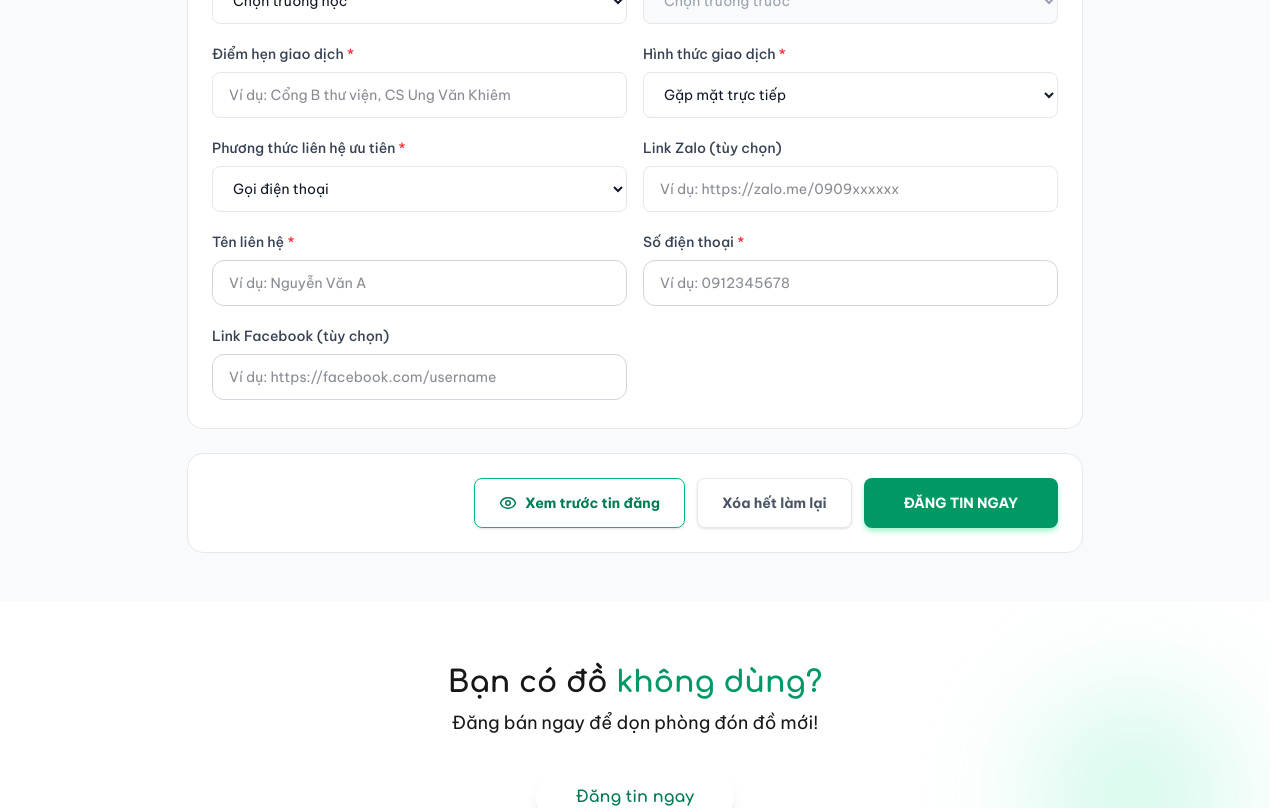
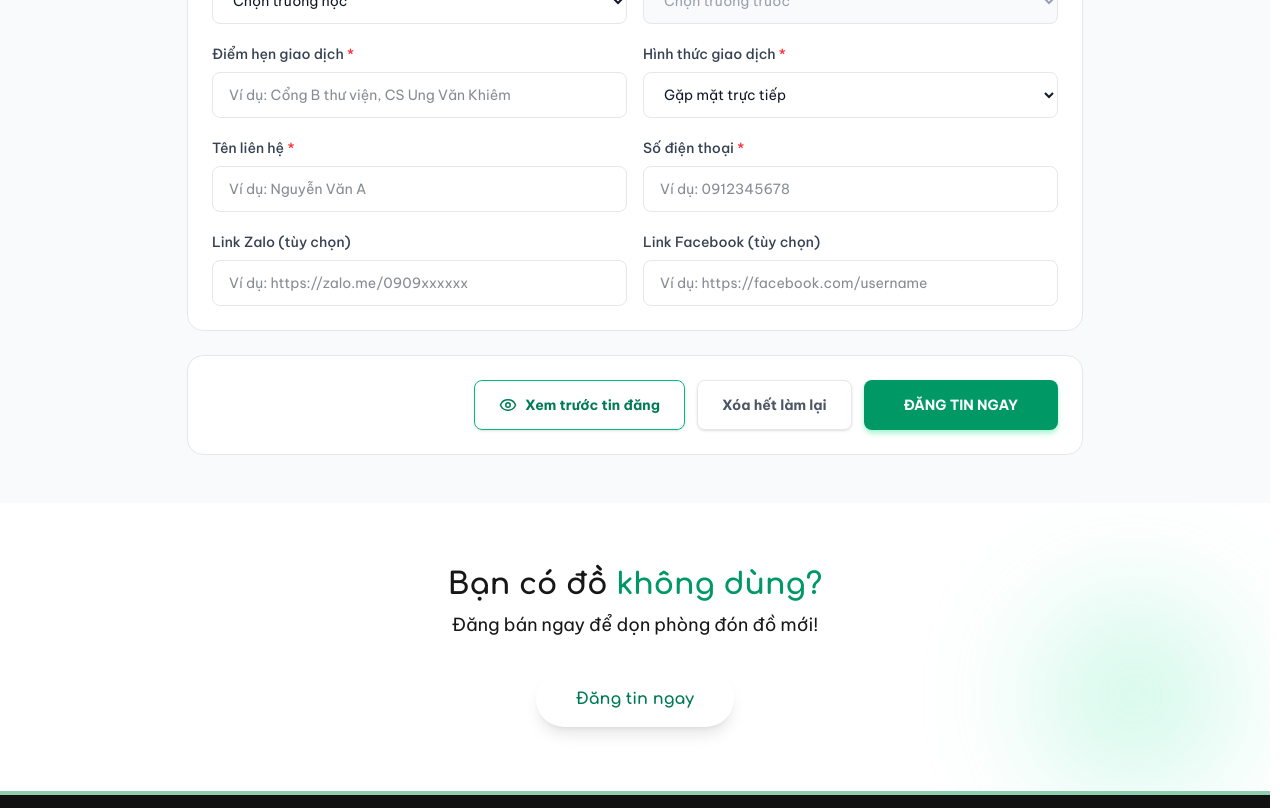
Before and after one commit to ngcnguywn0124/FE-LUM-trade-ecommerce, a Next.js app: page /dang-tin in a window 1280 px wide. Shown: the part 1820-2628 px from the top of the page. Built offline with nearby package versions, Linux system fonts and the light colour scheme.

Commit message:
style: update post v3

```diff
--- a/components/features/post-item/PostItemLocationContact.tsx
+++ b/components/features/post-item/PostItemLocationContact.tsx
@@ -1,6 +1,6 @@
 import { getCampusesBySchool, mockSchools } from '@/lib/categoriesData';
 import PostItemSection from './PostItemSection';
-import { ContactMethod, PostItemErrors, PostItemFormData, TransactionType } from '../../../types/post';
+import { PostItemErrors, PostItemFormData, TransactionType } from '../../../types/post';
 
 interface PostItemLocationContactProps {
   formData: PostItemFormData;
@@ -11,11 +11,6 @@ interface PostItemLocationContactProps {
 const PostItemLocationContact = ({ formData, errors, onFieldChange }: PostItemLocationContactProps) => {
   const selectedSchool = mockSchools.find((school) => school.id === formData.schoolId);
   const campuses = selectedSchool ? getCampusesBySchool(selectedSchool.id) : [];
-  const contactMethodOptions: { value: ContactMethod; label: string }[] = [
-    { value: 'phone', label: 'Gọi điện thoại' },
-    { value: 'zalo', label: 'Zalo' },
-    { value: 'chat', label: 'Chat trong app' },
-  ];
   const transactionTypeOptions: { value: TransactionType; label: string }[] = [
     { value: 'meetup', label: 'Gặp mặt trực tiếp' },
     { value: 'delivery', label: 'Giao hàng' },
@@ -111,24 +106,36 @@ const PostItemLocationContact = ({ formData, errors, onFieldChange }: PostItemLo
 
         <div className="grid grid-cols-1 md:grid-cols-2 gap-4">
           <div>
-            <label htmlFor="post-contact-method" className="block text-sm font-medium text-gray-700 mb-2">
-              Phương thức liên hệ ưu tiên <span className="text-red-500">*</span>
+            <label htmlFor="post-contact-name" className="block text-sm font-medium text-gray-700 mb-2">
+              Tên liên hệ <span className="text-red-500">*</span>
             </label>
-            <select
-              id="post-contact-method"
-              value={formData.contactMethod}
-              onChange={(event) => onFieldChange('contactMethod', event.target.value as ContactMethod)}
-              className="w-full rounded-lg border border-gray-200 px-4 py-3 text-sm text-gray-900 transition-all focus:outline-none focus:ring-2 focus:ring-emerald-500 focus:border-emerald-500 cursor-pointer bg-white"
-            >
-              {contactMethodOptions.map((option) => (
-                <option key={option.value} value={option.value}>
-                  {option.label}
-                </option>
-              ))}
-            </select>
-            {errors.contactMethod && <p className="mt-1 text-xs text-red-500 font-medium">{errors.contactMethod}</p>}
+            <input
+              id="post-contact-name"
+              value={formData.contactName}
+              onChange={(event) => onFieldChange('contactName', event.target.value)}
+              placeholder="Ví dụ: Nguyễn Văn A"
+              className="w-full rounded-lg border border-gray-200 px-4 py-3 text-sm text-gray-900 transition-all focus:outline-none focus:ring-2 focus:ring-emerald-500 focus:border-emerald-500"
+            />
+            {errors.contactName && <p className="mt-1 text-xs text-red-500 font-medium">{errors.contactName}</p>}
           </div>
 
+          <div>
+            <label htmlFor="post-contact-phone" className="block text-sm font-medium text-gray-700 mb-2">
+              Số điện thoại <span className="text-red-500">*</span>
+            </label>
+            <input
+              id="post-contact-phone"
+              value={formData.contactPhone}
+              onChange={(event) => onFieldChange('contactPhone', event.target.value.replace(/[^\d]/g, ''))}
+              placeholder="Ví dụ: 0912345678"
+              className="w-full rounded-lg border border-gray-200 px-4 py-3 text-sm text-gray-900 transition-all focus:outline-none focus:ring-2 focus:ring-emerald-500 focus:border-emerald-500"
+              inputMode="numeric"
+            />
+            {errors.contactPhone && <p className="mt-1 text-xs text-red-500 font-medium">{errors.contactPhone}</p>}
+          </div>
+        </div>
+
+        <div className="grid grid-cols-1 md:grid-cols-2 gap-4">
           <div>
             <label htmlFor="post-zalo-link" className="block text-sm font-medium text-gray-700 mb-2">
               Link Zalo (tùy chọn)
@@ -142,37 +149,6 @@ const PostItemLocationContact = ({ formData, errors, onFieldChange }: PostItemLo
             />
             {errors.zaloLink && <p className="mt-1 text-xs text-red-500 font-medium">{errors.zaloLink}</p>}
           </div>
-        </div>
-
-        <div className="grid grid-cols-1 md:grid-cols-2 gap-4">
-          <div>
-            <label htmlFor="post-contact-name" className="block text-sm font-medium text-gray-700 mb-2">
-              Tên liên hệ <span className="text-red-500">*</span>
-            </label>
-            <input
-              id="post-contact-name"
-              value={formData.contactName}
-              onChange={(event) => onFieldChange('contactName', event.target.value)}
-              placeholder="Ví dụ: Nguyễn Văn A"
-              className="w-full rounded-xl border border-gray-300 px-4 py-3 text-sm text-gray-900 focus:outline-none focus:ring-2 focus:ring-emerald-500"
-            />
-            <p className="mt-1 text-xs text-red-500">{errors.contactName}</p>
-          </div>
-
-          <div>
-            <label htmlFor="post-contact-phone" className="block text-sm font-medium text-gray-700 mb-2">
-              Số điện thoại <span className="text-red-500">*</span>
-            </label>
-            <input
-              id="post-contact-phone"
-              value={formData.contactPhone}
-              onChange={(event) => onFieldChange('contactPhone', event.target.value.replace(/[^\d]/g, ''))}
-              placeholder="Ví dụ: 0912345678"
-              className="w-full rounded-xl border border-gray-300 px-4 py-3 text-sm text-gray-900 focus:outline-none focus:ring-2 focus:ring-emerald-500"
-              inputMode="numeric"
-            />
-            <p className="mt-1 text-xs text-red-500">{errors.contactPhone}</p>
-          </div>
 
           <div>
             <label htmlFor="post-facebook-link" className="block text-sm font-medium text-gray-700 mb-2">
@@ -183,9 +159,9 @@ const PostItemLocationContact = ({ formData, errors, onFieldChange }: PostItemLo
               value={formData.facebookLink}
               onChange={(event) => onFieldChange('facebookLink', event.target.value)}
               placeholder="Ví dụ: https://facebook.com/username"
-              className="w-full rounded-xl border border-gray-300 px-4 py-3 text-sm text-gray-900 focus:outline-none focus:ring-2 focus:ring-emerald-500"
+              className="w-full rounded-lg border border-gray-200 px-4 py-3 text-sm text-gray-900 transition-all focus:outline-none focus:ring-2 focus:ring-emerald-500 focus:border-emerald-500"
             />
-            <p className="mt-1 text-xs text-red-500">{errors.facebookLink}</p>
+            {errors.facebookLink && <p className="mt-1 text-xs text-red-500 font-medium">{errors.facebookLink}</p>}
           </div>
         </div>
       </div>
--- a/components/features/post-item/PostItemPage.tsx
+++ b/components/features/post-item/PostItemPage.tsx
@@ -27,7 +27,6 @@ const initialFormData: PostItemFormData = {
   transactionType: 'meetup',
   contactName: '',
   contactPhone: '',
-  contactMethod: 'phone',
   zaloLink: '',
   facebookLink: '',
   imagePreviews: [],
@@ -88,7 +87,6 @@ const PostItemPage = () => {
       !!formData.transactionType,
       formData.contactName.trim().length > 0,
       /^\d{10,11}$/.test(formData.contactPhone),
-      !!formData.contactMethod,
       formData.imagePreviews.length > 0,
     ];
 
@@ -173,10 +171,6 @@ const PostItemPage = () => {
 
     if (formData.facebookLink && !/^https?:\/\/.+/.test(formData.facebookLink.trim())) {
       nextErrors.facebookLink = 'Link Facebook phải bắt đầu bằng http:// hoặc https://';
-    }
-
-    if (!formData.contactMethod) {
-      nextErrors.contactMethod = 'Vui lòng chọn phương thức liên hệ.';
     }
 
     if (formData.imagePreviews.length === 0) {
--- a/components/features/post-item/PostItemPreview.tsx
+++ b/components/features/post-item/PostItemPreview.tsx
@@ -33,11 +33,6 @@ const PostItemPreview = ({ formData, inModal = false }: PostItemPreviewProps) =>
     broken: 'Hỏng / Lấy linh kiện',
   }[formData.condition] || 'Chưa chọn';
 
-  const contactMethodLabel = {
-    phone: 'Gọi điện thoại',
-    zalo: 'Zalo',
-    chat: 'Chat trong app',
-  }[formData.contactMethod];
   const transactionTypeLabel = {
     meetup: 'Gặp mặt trực tiếp',
     delivery: 'Giao hàng',
@@ -91,8 +86,7 @@ const PostItemPreview = ({ formData, inModal = false }: PostItemPreviewProps) =>
         <p className="text-sm text-gray-500">Tình trạng: <span className="font-medium text-gray-700">{conditionLabel}</span></p>
         <p className="text-sm text-gray-500">Điểm hẹn: {formData.meetingPoint || 'Chưa cập nhật'}</p>
         <p className="text-sm text-gray-500">Hình thức giao dịch: {transactionTypeLabel || 'Chưa cập nhật'}</p>
-        <p className="text-sm text-gray-500">Liên hệ: {formData.contactName || 'Chưa cập nhật'}</p>
-        <p className="text-sm text-gray-500">Ưu tiên: {contactMethodLabel || 'Chưa cập nhật'}</p>
+        <p className="text-sm text-gray-500">Người đăng: <span className="font-medium text-gray-700">{formData.contactName || 'Chưa cập nhật'}</span></p>
         {formData.tags.length > 0 ? (
           <div className="flex flex-wrap gap-1.5 pt-1">
             {formData.tags.map((tag) => (
--- a/types/post.ts
+++ b/types/post.ts
@@ -1,5 +1,4 @@
 export type ItemCondition = 'new' | 'like-new' | 'used' | 'old' | 'broken';
-export type ContactMethod = 'phone' | 'zalo' | 'chat';
 export type TransactionType = 'meetup' | 'delivery' | 'both';
 
 export interface TechnicalSpecField {
@@ -25,7 +24,6 @@ export interface PostItemFormData {
   transactionType: TransactionType;
   contactName: string;
   contactPhone: string;
-  contactMethod: ContactMethod;
   zaloLink: string;
   facebookLink: string;
   imagePreviews: string[];
@@ -44,7 +42,6 @@ export interface PostItemErrors {
   transactionType?: string;
   contactName?: string;
   contactPhone?: string;
-  contactMethod?: string;
   zaloLink?: string;
   facebookLink?: string;
   imagePreviews?: string;
```
